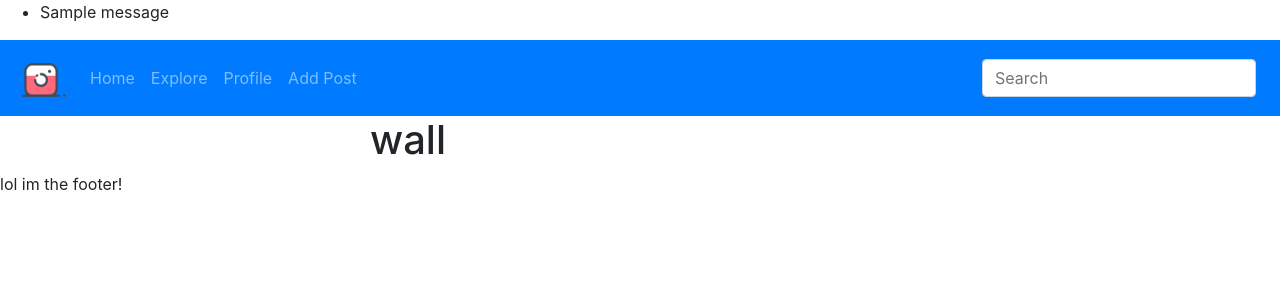
After one commit to lakshaysethi/Assignment_1_7420_ls, a Django app: template templates/wall.html in a window 1280 px wide. The commit adds this page. Shown: the top 300 px of the page. Run offline with Django 3.2, Linux system fonts and the light colour scheme; the template is opened without the code that fills it: most values are stand-ins (such as "Sample title", 1, 10 or a date in 2020); one stand-in notice (Sample message) is shown; some libraries are stand-ins or nearby versions.

Commit message:
addded templates

```diff
--- a/templates/base.html
+++ b/templates/base.html
@@ -1,25 +1,38 @@
 <!doctype html>
 <html lang="en">
-  <head>
+<head>
     <!-- Required meta tags -->
     <meta charset="utf-8">
     <meta name="viewport" content="width=device-width, initial-scale=1, shrink-to-fit=no">
 
     <!-- Bootstrap CSS -->
-    <link rel="stylesheet" href="https://stackpath.bootstrapcdn.com/bootstrap/4.4.1/css/bootstrap.min.css" integrity="sha384-Vkoo8x4CGsO3+Hhxv8T/Q5PaXtkKtu6ug5TOeNV6gBiFeWPGFN9MuhOf23Q9Ifjh" crossorigin="anonymous">
+    <link rel="stylesheet" href="https://stackpath.bootstrapcdn.com/bootstrap/4.4.1/css/bootstrap.min.css"
+          integrity="sha384-Vkoo8x4CGsO3+Hhxv8T/Q5PaXtkKtu6ug5TOeNV6gBiFeWPGFN9MuhOf23Q9Ifjh" crossorigin="anonymous">
 
     <title>{{ title }}-Instagram Clone!</title>
-  </head>
-  <body >
+</head>
+<body>
 
-  <main >
 
+{% if messages %}
+    <ul class="messages">
+        {% for message in messages %}
+            <li{% if message.tags %} class="{{ message.tags }}"{% endif %}>{{ message }}</li>
+        {% endfor %}
+    </ul>
+{% endif %}
     {% block content1 %}
     {% endblock %}
-  </main>
-    {% include 'footer.html' %}
-    <script src="https://code.jquery.com/jquery-3.4.1.slim.min.js" integrity="sha384-J6qa4849blE2+poT4WnyKhv5vZF5SrPo0iEjwBvKU7imGFAV0wwj1yYfoRSJoZ+n" crossorigin="anonymous"></script>
-    <script src="https://cdn.jsdelivr.net/npm/popper.js@1.16.0/dist/umd/popper.min.js" integrity="sha384-Q6E9RHvbIyZFJoft+2mJbHaEWldlvI9IOYy5n3zV9zzTtmI3UksdQRVvoxMfooAo" crossorigin="anonymous"></script>
-    <script src="https://stackpath.bootstrapcdn.com/bootstrap/4.4.1/js/bootstrap.min.js" integrity="sha384-wfSDF2E50Y2D1uUdj0O3uMBJnjuUD4Ih7YwaYd1iqfktj0Uod8GCExl3Og8ifwB6" crossorigin="anonymous"></script>
-  </body>
+
+{% include 'footer.html' %}
+<script src="https://code.jquery.com/jquery-3.4.1.slim.min.js"
+        integrity="sha384-J6qa4849blE2+poT4WnyKhv5vZF5SrPo0iEjwBvKU7imGFAV0wwj1yYfoRSJoZ+n"
+        crossorigin="anonymous"></script>
+<script src="https://cdn.jsdelivr.net/npm/popper.js@1.16.0/dist/umd/popper.min.js"
+        integrity="sha384-Q6E9RHvbIyZFJoft+2mJbHaEWldlvI9IOYy5n3zV9zzTtmI3UksdQRVvoxMfooAo"
+        crossorigin="anonymous"></script>
+<script src="https://stackpath.bootstrapcdn.com/bootstrap/4.4.1/js/bootstrap.min.js"
+        integrity="sha384-wfSDF2E50Y2D1uUdj0O3uMBJnjuUD4Ih7YwaYd1iqfktj0Uod8GCExl3Og8ifwB6"
+        crossorigin="anonymous"></script>
+</body>
 </html>
--- a/templates/login.html
+++ b/templates/login.html
@@ -8,7 +8,7 @@
     <link rel="stylesheet" href="{% static 'assets/css/Login-Form-Clean.css' %}">
     <link rel="stylesheet" href="{% static 'assets/css/styles.css' %}">
 
-
+<main>
     <div class="login-clean">
         <form method="post">
             {% csrf_token %}
@@ -29,5 +29,5 @@
         </form>
 
     </div>
-
+</main>
 {% endblock %}
--- /dev/null
+++ b/templates/nav.html
@@ -0,0 +1,52 @@
+{% load static %}
+
+<nav class="navbar navbar-expand-lg navbar-dark bg-primary">
+
+    <a class="navbar-brand" href="#"><img style='width: 50px;' src="{% static 'assets/img/logo.png' %}"></a>
+    <button class="navbar-toggler" type="button" data-toggle="collapse" data-target="#navbarSupportedContent"
+            aria-controls="navbarSupportedContent" aria-expanded="false" aria-label="Toggle navigation">
+        <span class="navbar-toggler-icon"></span>
+    </button>
+
+    <div class="collapse navbar-collapse" id="navbarSupportedContent">
+        <ul class="navbar-nav mr-auto">
+          <!--  <li class="nav-item active">
+                <a class="nav-link" href="#">Home <span class="sr-only">(current)</span></a>
+            </li>-->
+            <li class="nav-item">
+                <a class="nav-link" href="{% url 'start' %}">Home</a>
+            </li>
+            <li class="nav-item">
+                <a class="nav-link" href="{% url 'explore' %}">Explore</a>
+            </li>
+            <li class="nav-item">
+                <a class="nav-link" href="{% url 'profile' %}">Profile</a>
+            </li>
+            <li class="nav-item">
+                <a class="nav-link" href="{% url 'addPost' %}">Add Post</a>
+            </li>
+
+          <!--  <li class="nav-item dropdown">
+                <a class="nav-link dropdown-toggle" href="#" id="navbarDropdown" role="button" data-toggle="dropdown"
+                   aria-haspopup="true" aria-expanded="false">
+                    Dropdown
+                </a>
+                <div class="dropdown-menu" aria-labelledby="navbarDropdown">
+                    <a class="dropdown-item" href="#">Action</a>
+                    <a class="dropdown-item" href="#">Another action</a>
+                    <div class="dropdown-divider"></div>
+                    <a class="dropdown-item" href="#">Something else here</a>
+                </div>
+            </li>
+            <li class="nav-item">
+                <a class="nav-link disabled" href="#">Disabled</a>
+            </li>-->
+        </ul>
+        <form class="form-inline my-2 my-lg-0">
+            <input class="form-control mr-sm-2" type="search" placeholder="Search" aria-label="Search">
+            <button style="display: none" type="submit">Search</button>
+        </form>
+    </div>
+
+
+</nav>
--- /dev/null
+++ b/templates/wall.html
@@ -0,0 +1,30 @@
+
+{% extends 'base.html' %}
+
+{% load static %}
+
+{% block content1 %}
+    {% include 'nav.html' %}
+<main>
+
+    <div class="container">
+
+
+        <div class="row justify-content-center">
+
+            <div class="col-6">
+                <h1>wall</h1>
+            </div>
+
+
+
+        </div>
+
+
+    </div>
+
+</main>
+
+
+
+{% endblock %}
```
Also changed, not shown: templates/addpost.html (added, +30 -0 lines), templates/explore.html (added, +30 -0 lines), templates/firstPage.html (+6 -2 lines), templates/profile.html (added, +30 -0 lines).
